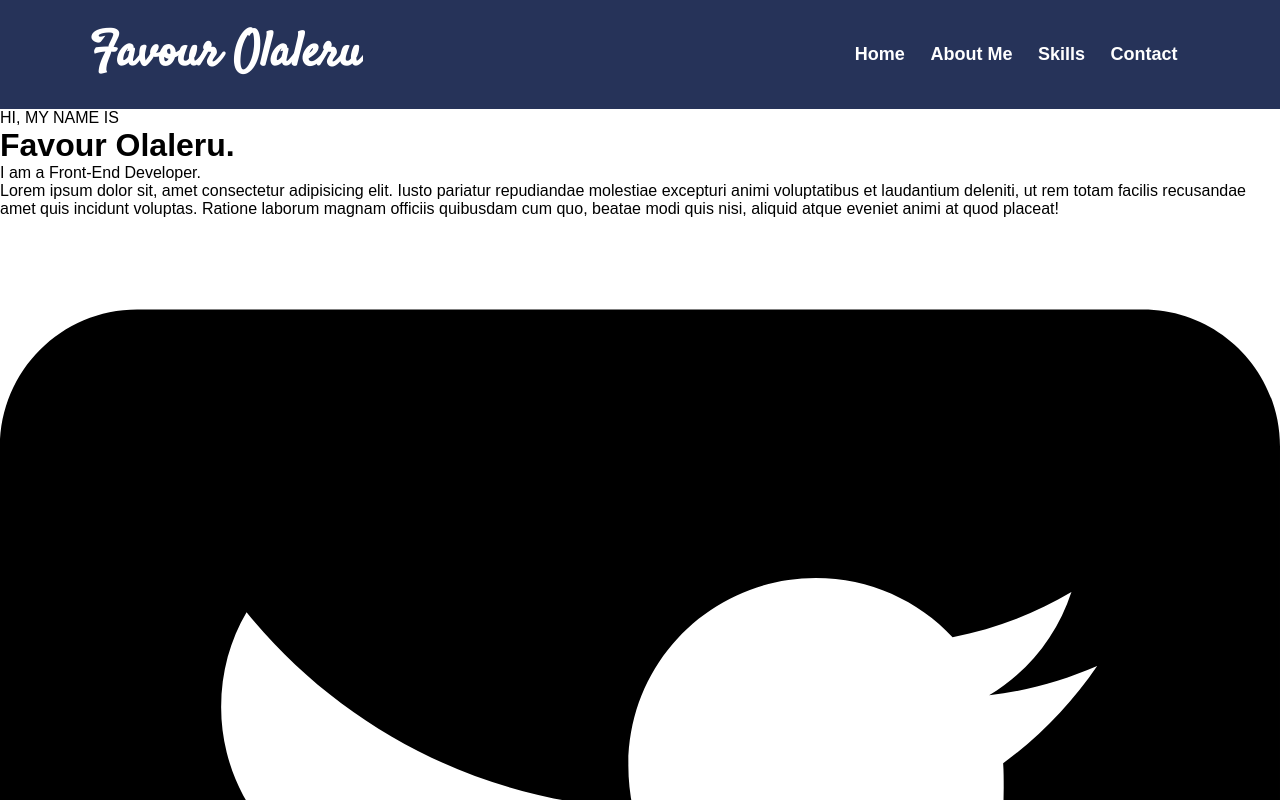
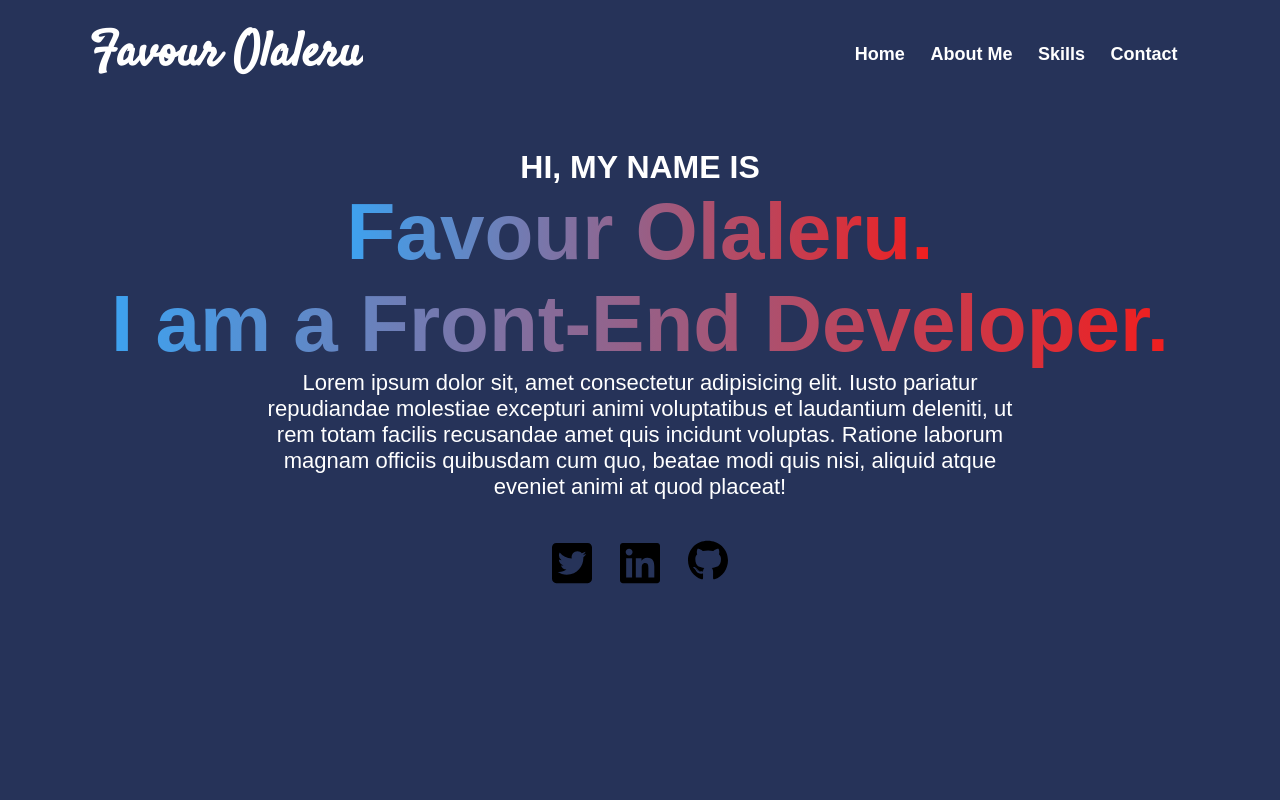
Before and after one commit to NTiger07/portfolio-react, a React (Create React App) app: page / in a window 1280 px wide. Shown: the top 800 px of the page. Built offline with nearby package versions, Linux system fonts and the light colour scheme.

Commit message:
hero gspeed

```diff
--- a/src/components/Hero.css
+++ b/src/components/Hero.css
@@ -0,0 +1,35 @@
+.hero_section {
+  height: 100vh;
+  background-color: #263359;
+  padding-left: 7vw;
+  padding-right: 7vw;
+}
+.hero_section-content {
+  padding-top: 40px;
+  padding-bottom: 40px;
+  display: flex;
+  flex-direction: column;
+  align-items: center;
+  color: #fff;
+}
+.hero_section-content span {
+  background: linear-gradient(to right, #3da2f0, #f11e1e);
+  background-clip: text;
+  -webkit-text-fill-color: transparent;
+  font-size: 5rem;
+  font-weight: 900;
+}
+.hero_section-content p {
+  text-align: center;
+  font-size: 22px;
+  width: 70%;
+}
+.hero_section-links {
+  display: flex;
+  justify-content: space-around;
+  padding-left: 35vw;
+  padding-right: 35vw;
+}
+.hero_section-links img {
+  width: 40px;
+}
--- a/src/components/Hero.jsx
+++ b/src/components/Hero.jsx
@@ -11,8 +11,8 @@ export default class Hero extends Component {
       <div className="hero_section">
         <Navbar />
         <div className="hero_section-content">
-          <span>HI, MY NAME IS</span>
-          <h1>Favour Olaleru.</h1>
+          <h1>HI, MY NAME IS</h1>
+          <span>Favour Olaleru.</span>
           <span>I am a Front-End Developer.</span>
           <p>
             Lorem ipsum dolor sit, amet consectetur adipisicing elit. Iusto
--- a/src/components/Navbar.css
+++ b/src/components/Navbar.css
@@ -1,7 +1,8 @@
 @import url("https://fonts.googleapis.com/css2?family=Satisfy&display=swap");
 .navbar_container {
   background-color: #263359;
-  padding: 2.5vh 7vw;
+  padding-top: 2.5vh;
+  padding-bottom: 2.5vh;
   display: flex;
   justify-content: space-between;
   align-items: center;
```
